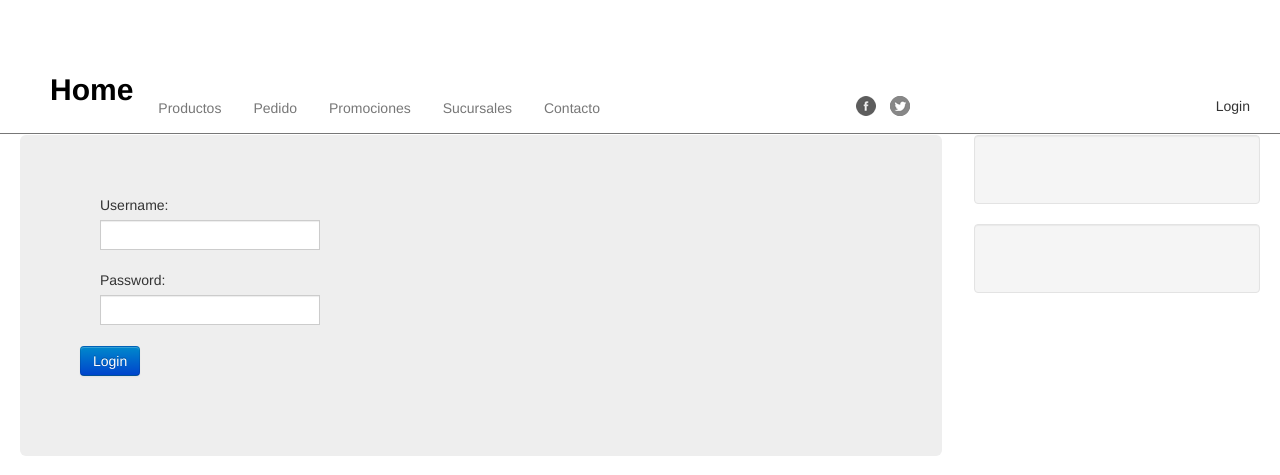
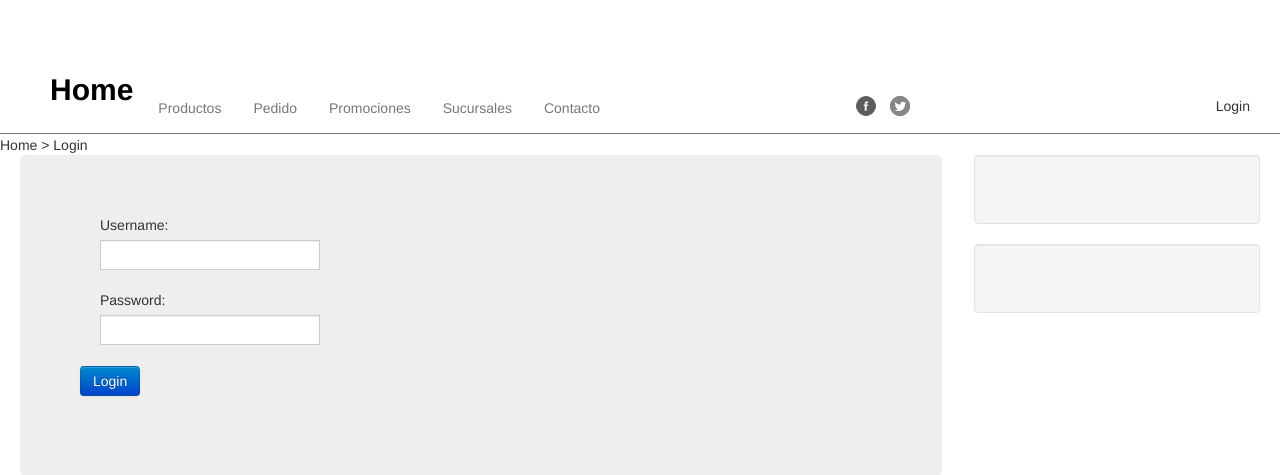
Before and after one commit to pekerDjango/Delivery, a Django app: page /login/ in a window 1280 px wide. Shown: the top 475 px of the page. Run offline with Django 3.2, Linux system fonts and the light colour scheme; some libraries are stand-ins or nearby versions.

Commit message:
[#10] Mapa de sitio implementando fijarse como está implementado en la pagina login.html e index.html

```diff
--- a/ConfiguracionDeComponentes/views.py
+++ b/ConfiguracionDeComponentes/views.py
@@ -6,9 +6,7 @@ from django.contrib.auth import login,logout,authenticate
 from django.http import HttpResponseRedirect
 
 def index_view(request):
-    mensaje = "Aquí va carrousel"
-    ctx = {'msg':mensaje}
-    return render_to_response('index.html',ctx,context_instance=RequestContext(request))
+    return render_to_response('index.html', context_instance=RequestContext(request))
 
 def login_view(request):
     mensaje = ""
@@ -23,7 +21,7 @@ def login_view(request):
                 usuario = authenticate(username=username,password=password)
                 if usuario is not None and usuario.is_active:
                     login(request,usuario)
-                    return HttpResponseRedirect('/indexAdmin')
+                    return HttpResponseRedirect('/')
                 else:
                     mensaje = "usuario y/o password incorrecto"
         form = LoginForm()
--- a/SiGeP/templates/ConfiguracionDeComponentes/login.html
+++ b/SiGeP/templates/ConfiguracionDeComponentes/login.html
@@ -1,5 +1,10 @@
 {% extends "base.html" %}
 {% block title %} Login {% endblock %}
+{% block breadcrumbs %}
+<a href="/">Home</a>
+       >
+<a href="{% url "vista_login" %}"> Login </a>
+{% endblock %}
 {% block content %}
 <form id='formularioLogin' action="." method='post'>
 	{% csrf_token %}
--- a/SiGeP/templates/base.html
+++ b/SiGeP/templates/base.html
@@ -59,6 +59,10 @@
 	<hr>
 
 </div><!--/div header -->
+<div class="breadcrumbs">
+{% block breadcrumbs %}
+{% endblock %}
+</div>
 	<div class="container-fluid">
       <div class="row-fluid">
         <div class="span9">
--- a/SiGeP/templates/index.html
+++ b/SiGeP/templates/index.html
@@ -1,7 +1,10 @@
 {% extends 'base.html' %}
 {% block title %} Pagina Inicio{% endblock %}
+{% block breadcrumbs %}
+    <a href="/">Home</a>
+{% endblock %}
 {% block content %}
-<h3>{{ msg }}</h3>
+<h3> Aquí va carrousel</h3>
 {% endblock %}
 {% block contentInferior%}
  <hr>
```
